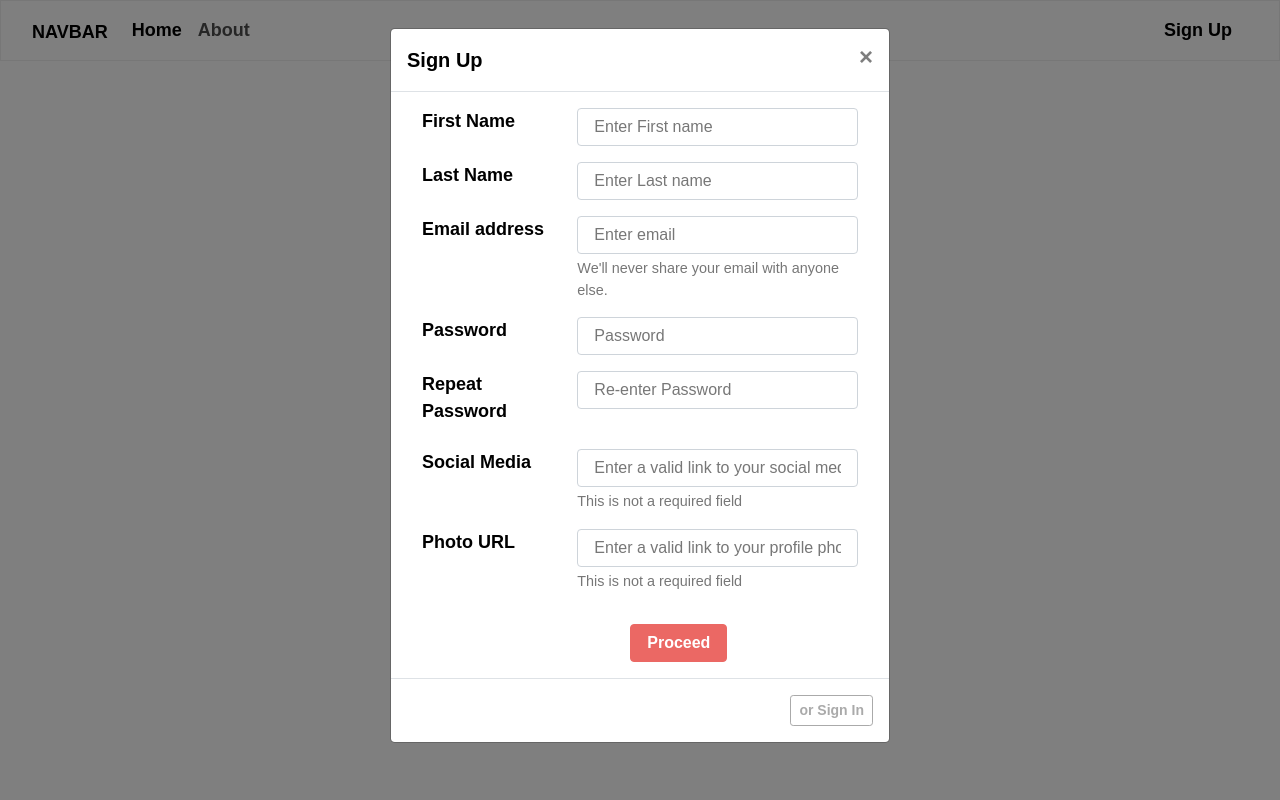
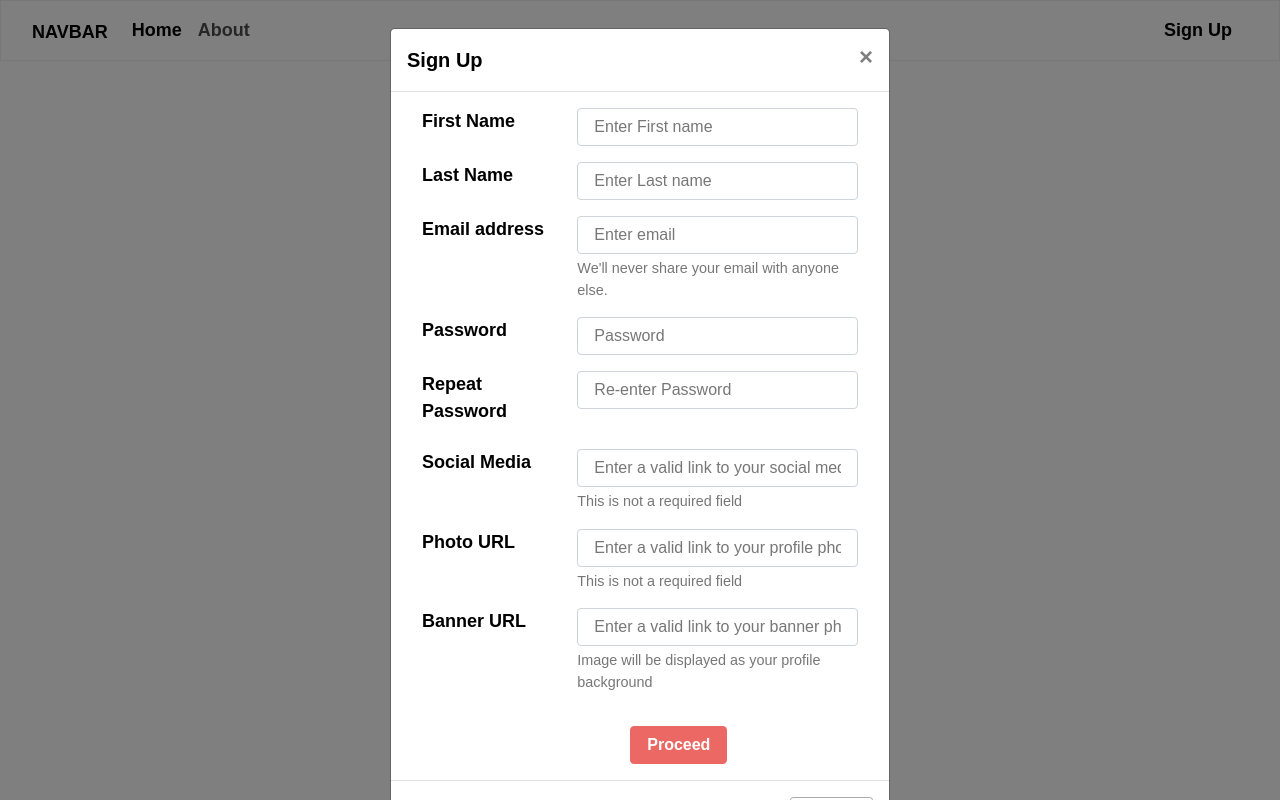
Before and after one commit to lewis-munyi/blog-app, a Vue app: page /blog in a window 1280 px wide. Both pictures are taken after a click on the link "Sign Up". Built offline with nearby package versions, Linux system fonts and the light colour scheme; a web font is replaced by a local one.

Commit message:
Added banner image Added error falbacks

```diff
--- a/api/app/controllers/user.controller.js
+++ b/api/app/controllers/user.controller.js
@@ -5,7 +5,7 @@ const bcrypt = require('bcrypt')
 const jwt_decode = require('jwt-decode')
 
 exports.create = (req, res) => {
-	const { firstname, lastname, email, password, photo, social } = req.body
+	const { firstname, lastname, email, password, photo, social, banner } = req.body
 
 	if (!firstname || !lastname || !email || !password) {
 		return res.status(400).send({
@@ -26,6 +26,7 @@ exports.create = (req, res) => {
 					photo:
 						photo ||
 						`https://ui-avatars.com/api/?name=${firstname}+${lastname}?size=512`,
+					banner: banner || 'https://source.unsplash.com/random/1920x1080',
 				})
 
 				user.save()
@@ -90,7 +91,7 @@ exports.signin = (req, res) => {
 }
 
 exports.update = (req, res) => {
-	const { firstname, lastname, email, password, photo, social } = req.body.user
+	const { firstname, lastname, email, password, photo, social, banner } = req.body.user
 
 	const user = jwt_decode(req.headers.authorization.split(' ')[1]).user._id
 
@@ -109,6 +110,7 @@ exports.update = (req, res) => {
 			name: firstname.concat(' ', lastname),
 			social: social || '',
 			photo: photo || `https://ui-avatars.com/api/?name=${firstname}+${lastname}?size=512`,
+			banner: banner || 'https://source.unsplash.com/random/1920x1080',
 		},
 		{ new: true } // Return the updated
 	)
--- a/api/app/models/user.model.js
+++ b/api/app/models/user.model.js
@@ -12,6 +12,7 @@ const UserSchema = new mongoose.Schema({
 		require: true,
 	},
 	photo: String,
+	banner: String,
 	social: String,
 	email: {
 		type: String,
--- a/src/components/users/SignUpForm.vue
+++ b/src/components/users/SignUpForm.vue
@@ -80,7 +80,7 @@
 				</div>
 				<div class=" row form-group">
 					<div class="col col-sm-12 col-md-4">
-						<label for="email">Social Media</label>
+						<label for="social">Social Media</label>
 					</div>
 					<div class="col col-sm-12 col-md-8">
 						<input
@@ -98,7 +98,7 @@
 				</div>
 				<div class=" row form-group">
 					<div class="col col-sm-12 col-md-4">
-						<label for="email">Photo URL</label>
+						<label for="photo">Photo URL</label>
 					</div>
 					<div class="col col-sm-12 col-md-8">
 						<input
@@ -111,6 +111,24 @@
 						/>
 						<small id="photoHelp" class="form-text text-muted"
 							>This is not a required field</small
+						>
+					</div>
+				</div>
+				<div class=" row form-group">
+					<div class="col col-sm-12 col-md-4">
+						<label for="banner">Banner URL</label>
+					</div>
+					<div class="col col-sm-12 col-md-8">
+						<input
+							type="text"
+							class="form-control"
+							id="banner"
+							aria-describedby="bannerHelp"
+							placeholder="Enter a valid link to your banner photo"
+							v-model="form.banner"
+						/>
+						<small id="bannerHelp" class="form-text text-muted"
+							>Image will be displayed as your profile background</small
 						>
 					</div>
 				</div>
@@ -138,6 +156,7 @@ export default {
 				password: null,
 				repeatPassword: null,
 				photo: null,
+				banner: null,
 			},
 		}
 	},
--- a/src/views/Blog.vue
+++ b/src/views/Blog.vue
@@ -1,11 +1,19 @@
 <template>
 	<div>
 		<!-- header -->
-		<header class="header" id="header">
+		<header
+			class="header"
+			id="header"
+			:style="
+				user && user.banner
+					? 'background: url(\'' + user.banner + '\') no-repeat'
+					: 'background url(\'https://cdn.stocksnap.io/img-thumbs/960w/VPYPAS4FVT.jpg\') no-repeat'
+			"
+		>
 			<div class="center">
 				<div class="caption">
 					<h2 v-if="isLoading == false" class="title display-3">
-						{{ user ? user.name : '' }}
+						{{ user ? user.name.split(' ')[0] + "'s blog" : '' }}
 					</h2>
 					<p class="text" v-if="error !== null">{{ error }}</p>
 					<p class="text" v-if="isLoading">Loading...</p>
@@ -27,7 +35,12 @@
 		<section class="blog">
 			<div class="container">
 				<div class="row">
+					<div class="col-sm-12" v-if="!isLoading && posts && posts.length == 0">
+						No posts found for this user
+					</div>
 					<BlogCard
+						v-else
+						v-on:update-posts="fetchPosts"
 						v-for="post in posts"
 						:key="post._id"
 						:title="post.title"
@@ -60,9 +73,8 @@ export default {
 			error: null,
 		}
 	},
-	mounted() {
-		console.log(this.$route.params.id)
-		// if (!this.$route.params.id) return
+	methods: {
+		fetchPosts() {
 			this.$axios
 				.get('/posts/all/' + this.$route.params.id)
 				.then(data => {
@@ -79,6 +91,12 @@ export default {
 					this.error = e.message
 					console.error(e.message)
 				})
+		},
+	},
+	mounted() {
+		console.log(this.$route.params.id)
+
+		this.fetchPosts()
 	},
 }
 </script>
@@ -155,7 +173,6 @@ export default {
 			rgba(203, 53, 107, 0.6),
 			/* #cb356b */ rgba(189, 63, 50, 0.5) /* #bd3f32 */
 		),
-		/* bottom image */ url('https://cdn.stocksnap.io/img-thumbs/960w/VPYPAS4FVT.jpg') no-repeat
 		left top;
 	background-size: cover;
 	z-index: 0;
```
Lines whose indentation alone changed are shown as unchanged.
